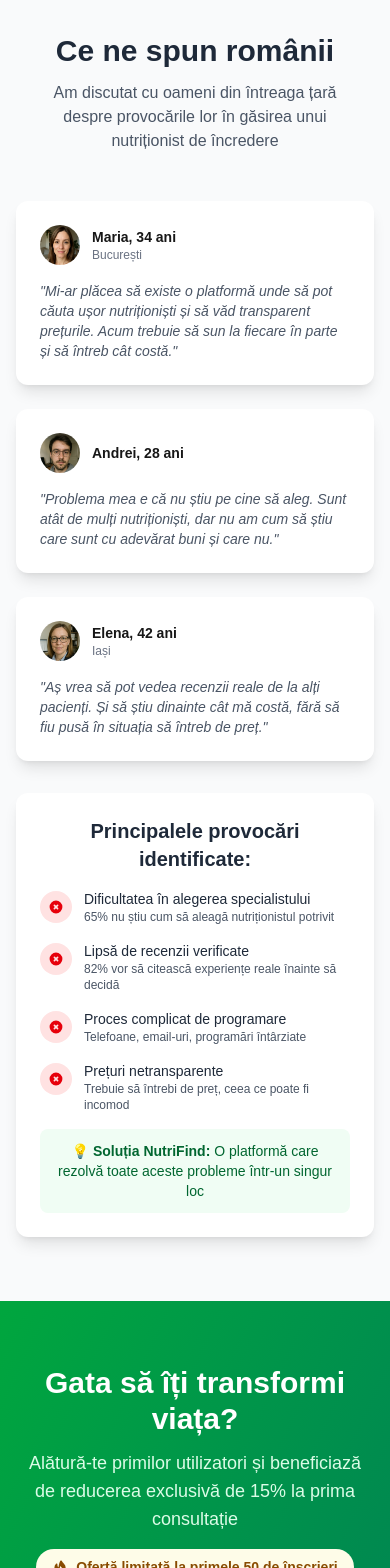
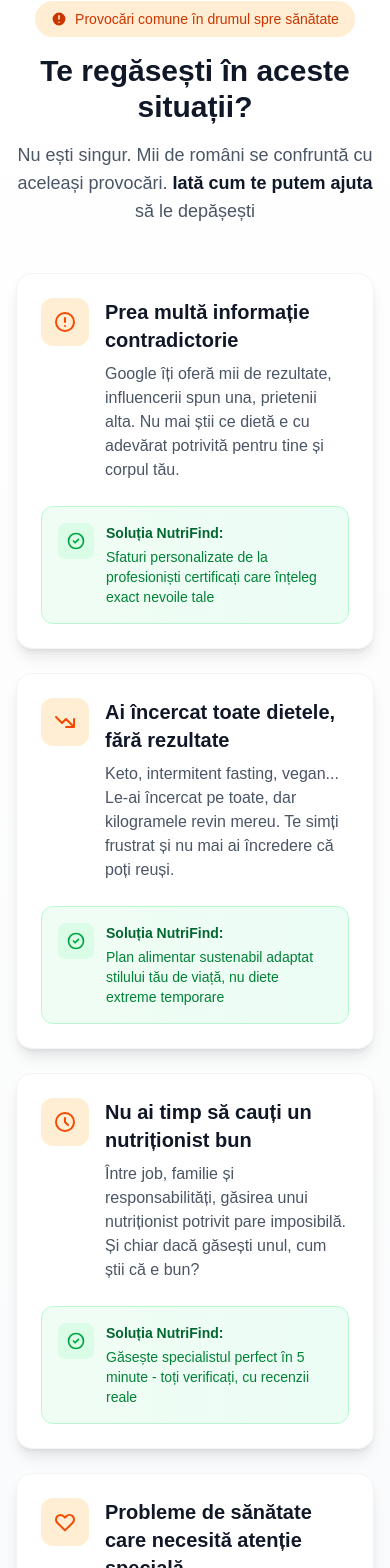
Before and after one commit to stefali1-dev/nutri-find, a Next.js app: page / in a window 390 px wide. Shown: the part 3837-5405 px from the top of the page. Built offline with nearby package versions, Linux system fonts and the light colour scheme; no server answers.

Commit message:
Update landing page

```diff
--- a/src/pages/index.tsx
+++ b/src/pages/index.tsx
@@ -482,130 +482,173 @@ export default function Home() {
           </div>
         </section>
 
-        {/* Interviuri Section - Înlocuiește testimonialele */}
-        <section id="insights" className="py-16 sm:py-20 bg-gray-50">
+        {/* Challenges Section - High Impact Design for Clients */}
+        <section id="challenges" className="py-8 sm:py-16 bg-gradient-to-b from-white to-gray-50">
           <div className="max-w-7xl mx-auto px-4 sm:px-6 lg:px-8">
-            <div className="text-center mb-12 sm:mb-16">
-              <h2 className="text-3xl sm:text-4xl font-bold text-gray-800 mb-3 sm:mb-4">Ce ne spun românii</h2>
-              <p className="text-base sm:text-lg text-gray-600 max-w-2xl mx-auto px-4">
-                Am discutat cu oameni din întreaga țară despre provocările lor în găsirea unui nutriționist de încredere
+            {/* Header with dramatic styling */}
+            <div className="text-center mb-12 sm:mb-20">
+              <div className="inline-flex items-center justify-center bg-orange-100 text-orange-700 px-4 py-2 rounded-full mb-4 text-sm font-medium">
+                <svg className="w-4 h-4 mr-2" fill="currentColor" viewBox="0 0 20 20">
+                  <path fillRule="evenodd" d="M18 10a8 8 0 11-16 0 8 8 0 0116 0zm-7 4a1 1 0 11-2 0 1 1 0 012 0zm-1-9a1 1 0 00-1 1v4a1 1 0 102 0V6a1 1 0 00-1-1z" clipRule="evenodd" />
+                </svg>
+                Provocări comune în drumul spre sănătate
+              </div>
+              <h2 className="text-3xl sm:text-5xl font-bold text-gray-900 mb-4">
+                Te regăsești în aceste situații?
+              </h2>
+              <p className="text-lg sm:text-xl text-gray-600 max-w-3xl mx-auto">
+                Nu ești singur. Mii de români se confruntă cu aceleași provocări.
+                <span className="font-semibold text-gray-900"> Iată cum te putem ajuta</span> să le depășești
               </p>
             </div>
 
-            <div className="grid grid-cols-1 md:grid-cols-3 gap-6 sm:gap-8">
-              <div className="bg-white p-6 sm:p-8 rounded-xl shadow-lg">
-                <div className="flex items-center mb-4">
-                  <Image
-                    src="/images/interviews/1.png"
-                    alt="Maria"
-                    width={48}
-                    height={48}
-                    className="w-10 h-10 sm:w-12 sm:h-12 rounded-full object-cover"
-                  />
-                  <div className="ml-3">
-                    <p className="font-semibold text-sm sm:text-base">Maria, 34 ani</p>
-                    <p className="text-xs sm:text-sm text-gray-500">București</p>
-                  </div>
-                </div>
-                <p className="text-sm sm:text-base text-gray-600 italic">
-                  "Mi-ar plăcea să existe o platformă unde să pot căuta ușor nutriționiști și să văd transparent prețurile. Acum trebuie să sun la fiecare în parte și să întreb cât costă."
-                </p>
-              </div>
-
-              <div className="bg-white p-6 sm:p-8 rounded-xl shadow-lg">
-                <div className="flex items-center mb-4">
-                  <Image
-                    src="/images/interviews/2.png"
-                    alt="Andrei"
-                    width={48}
-                    height={48}
-                    className="w-10 h-10 sm:w-12 sm:h-12 rounded-full object-cover"
-                  />
-                  <div className="ml-3">
-                    <p className="font-semibold text-sm sm:text-base">Andrei, 28 ani</p>
-                    <p className="text-xs sm:text-sm text-gray-500"></p>
-                  </div>
-                </div>
-                <p className="text-sm sm:text-base text-gray-600 italic">
-                  "Problema mea e că nu știu pe cine să aleg. Sunt atât de mulți nutriționiști, dar nu am cum să știu care sunt cu adevărat buni și care nu."
-                </p>
-              </div>
-
-              <div className="bg-white p-6 sm:p-8 rounded-xl shadow-lg">
-                <div className="flex items-center mb-4">
-                  <Image
-                    src="/images/interviews/3.png"
-                    alt="Elena"
-                    width={48}
-                    height={48}
-                    className="w-10 h-10 sm:w-12 sm:h-12 rounded-full object-cover"
-                  />
-                  <div className="ml-3">
-                    <p className="font-semibold text-sm sm:text-base">Elena, 42 ani</p>
-                    <p className="text-xs sm:text-sm text-gray-500">Iași</p>
-                  </div>
-                </div>
-                <p className="text-sm sm:text-base text-gray-600 italic">
-                  "Aș vrea să pot vedea recenzii reale de la alți pacienți. Și să știu dinainte cât mă costă, fără să fiu pusă în situația să întreb de preț."
-                </p>
-              </div>
-            </div>
-
-            <div className="mt-8 sm:mt-12 bg-white p-6 sm:p-8 rounded-xl shadow-lg max-w-4xl mx-auto">
-              <div className="text-center">
-                <h3 className="text-xl sm:text-2xl font-semibold text-gray-800 mb-4 sm:mb-6">
-                  Principalele provocări identificate:
-                </h3>
-                <div className="grid grid-cols-1 sm:grid-cols-2 gap-4 sm:gap-6 text-left">
-                  <div className="flex items-start">
-                    <div className="bg-red-100 p-2 rounded-full mr-3 mt-0.5 flex-shrink-0">
-                      <svg className="w-4 h-4 text-red-600" fill="currentColor" viewBox="0 0 20 20">
-                        <path fillRule="evenodd" d="M10 18a8 8 0 100-16 8 8 0 000 16zM8.707 7.293a1 1 0 00-1.414 1.414L8.586 10l-1.293 1.293a1 1 0 101.414 1.414L10 11.414l1.293 1.293a1 1 0 001.414-1.414L11.414 10l1.293-1.293a1 1 0 00-1.414-1.414L10 8.586 8.707 7.293z" clipRule="evenodd" />
+            {/* Main challenges grid with enhanced visual impact */}
+            <div className="grid grid-cols-1 lg:grid-cols-2 gap-6 sm:gap-8 mb-12">
+              {/* Challenge 1 - Information Overload */}
+              <div className="group relative bg-white rounded-2xl p-6 sm:p-8 shadow-lg hover:shadow-2xl transition-all duration-300 border border-gray-100 hover:border-orange-200 overflow-hidden">
+                <div className="absolute inset-0 bg-gradient-to-br from-orange-50 to-transparent opacity-0 group-hover:opacity-100 transition-opacity duration-300"></div>
+                <div className="relative z-10">
+                  <div className="flex items-start mb-4">
+                    <div className="bg-orange-100 p-3 rounded-xl mr-4 group-hover:bg-orange-200 transition-colors flex-shrink-0">
+                      <svg className="w-6 h-6 text-orange-600" fill="none" viewBox="0 0 24 24" stroke="currentColor">
+                        <path strokeLinecap="round" strokeLinejoin="round" strokeWidth={2} d="M12 8v4m0 4h.01M21 12a9 9 0 11-18 0 9 9 0 0118 0z" />
                       </svg>
                     </div>
-                    <div>
-                      <p className="font-medium text-gray-800 text-sm sm:text-base">Dificultatea în alegerea specialistului</p>
-                      <p className="text-xs sm:text-sm text-gray-600">65% nu știu cum să aleagă nutriționistul potrivit</p>
+                    <div className="flex-1">
+                      <h3 className="text-xl sm:text-2xl font-bold text-gray-900 mb-2">
+                        Prea multă informație contradictorie
+                      </h3>
+                      <p className="text-gray-600">
+                        Google îți oferă mii de rezultate, influencerii spun una, prietenii alta. Nu mai știi ce dietă e cu adevărat potrivită pentru tine și corpul tău.
+                      </p>
                     </div>
                   </div>
-                  <div className="flex items-start">
-                    <div className="bg-red-100 p-2 rounded-full mr-3 mt-0.5 flex-shrink-0">
-                      <svg className="w-4 h-4 text-red-600" fill="currentColor" viewBox="0 0 20 20">
-                        <path fillRule="evenodd" d="M10 18a8 8 0 100-16 8 8 0 000 16zM8.707 7.293a1 1 0 00-1.414 1.414L8.586 10l-1.293 1.293a1 1 0 101.414 1.414L10 11.414l1.293 1.293a1 1 0 001.414-1.414L11.414 10l1.293-1.293a1 1 0 00-1.414-1.414L10 8.586 8.707 7.293z" clipRule="evenodd" />
-                      </svg>
-                    </div>
-                    <div>
-                      <p className="font-medium text-gray-800 text-sm sm:text-base">Lipsă de recenzii verificate</p>
-                      <p className="text-xs sm:text-sm text-gray-600">82% vor să citească experiențe reale înainte să decidă</p>
-                    </div>
-                  </div>
-                  <div className="flex items-start">
-                    <div className="bg-red-100 p-2 rounded-full mr-3 mt-0.5 flex-shrink-0">
-                      <svg className="w-4 h-4 text-red-600" fill="currentColor" viewBox="0 0 20 20">
-                        <path fillRule="evenodd" d="M10 18a8 8 0 100-16 8 8 0 000 16zM8.707 7.293a1 1 0 00-1.414 1.414L8.586 10l-1.293 1.293a1 1 0 101.414 1.414L10 11.414l1.293 1.293a1 1 0 001.414-1.414L11.414 10l1.293-1.293a1 1 0 00-1.414-1.414L10 8.586 8.707 7.293z" clipRule="evenodd" />
-                      </svg>
-                    </div>
-                    <div>
-                      <p className="font-medium text-gray-800 text-sm sm:text-base">Proces complicat de programare</p>
-                      <p className="text-xs sm:text-sm text-gray-600">Telefoane, email-uri, programări întârziate</p>
-                    </div>
-                  </div>
-                  <div className="flex items-start">
-                    <div className="bg-red-100 p-2 rounded-full mr-3 mt-0.5 flex-shrink-0">
-                      <svg className="w-4 h-4 text-red-600" fill="currentColor" viewBox="0 0 20 20">
-                        <path fillRule="evenodd" d="M10 18a8 8 0 100-16 8 8 0 000 16zM8.707 7.293a1 1 0 00-1.414 1.414L8.586 10l-1.293 1.293a1 1 0 101.414 1.414L10 11.414l1.293 1.293a1 1 0 001.414-1.414L11.414 10l1.293-1.293a1 1 0 00-1.414-1.414L10 8.586 8.707 7.293z" clipRule="evenodd" />
-                      </svg>
-                    </div>
-                    <div>
-                      <p className="font-medium text-gray-800 text-sm sm:text-base">Prețuri netransparente</p>
-                      <p className="text-xs sm:text-sm text-gray-600">Trebuie să întrebi de preț, ceea ce poate fi incomod</p>
+
+                  {/* Solution Box */}
+                  <div className="mt-6 bg-gradient-to-r from-green-50 to-emerald-50 rounded-xl p-4 border border-green-200">
+                    <div className="flex items-start">
+                      <div className="bg-green-100 p-2 rounded-lg mr-3 flex-shrink-0">
+                        <svg className="w-5 h-5 text-green-600" fill="none" viewBox="0 0 24 24" stroke="currentColor">
+                          <path strokeLinecap="round" strokeLinejoin="round" strokeWidth={2} d="M9 12l2 2 4-4m6 2a9 9 0 11-18 0 9 9 0 0118 0z" />
+                        </svg>
+                      </div>
+                      <div className="flex-1">
+                        <p className="text-sm font-semibold text-green-800 mb-1">Soluția NutriFind:</p>
+                        <p className="text-sm text-green-700">Sfaturi personalizate de la profesioniști certificați care înțeleg exact nevoile tale</p>
+                      </div>
                     </div>
                   </div>
                 </div>
-                <div className="mt-4 sm:mt-6 p-3 sm:p-4 bg-green-50 rounded-lg">
-                  <p className="text-green-800 font-medium text-sm sm:text-base">
-                    💡 <strong>Soluția NutriFind:</strong> O platformă care rezolvă toate aceste probleme într-un singur loc
-                  </p>
+              </div>
+
+              {/* Challenge 2 - Failed Diets */}
+              <div className="group relative bg-white rounded-2xl p-6 sm:p-8 shadow-lg hover:shadow-2xl transition-all duration-300 border border-gray-100 hover:border-orange-200 overflow-hidden">
+                <div className="absolute inset-0 bg-gradient-to-br from-orange-50 to-transparent opacity-0 group-hover:opacity-100 transition-opacity duration-300"></div>
+                <div className="relative z-10">
+                  <div className="flex items-start mb-4">
+                    <div className="bg-orange-100 p-3 rounded-xl mr-4 group-hover:bg-orange-200 transition-colors flex-shrink-0">
+                      <svg className="w-6 h-6 text-orange-600" fill="none" viewBox="0 0 24 24" stroke="currentColor">
+                        <path strokeLinecap="round" strokeLinejoin="round" strokeWidth={2} d="M13 17h8m0 0V9m0 8l-8-8-4 4-6-6" />
+                      </svg>
+                    </div>
+                    <div className="flex-1">
+                      <h3 className="text-xl sm:text-2xl font-bold text-gray-900 mb-2">
+                        Ai încercat toate dietele, fără rezultate
+                      </h3>
+                      <p className="text-gray-600">
+                        Keto, intermitent fasting, vegan... Le-ai încercat pe toate, dar kilogramele revin mereu. Te simți frustrat și nu mai ai încredere că poți reuși.
+                      </p>
+                    </div>
+                  </div>
+
+                  {/* Solution Box */}
+                  <div className="mt-6 bg-gradient-to-r from-green-50 to-emerald-50 rounded-xl p-4 border border-green-200">
+                    <div className="flex items-start">
+                      <div className="bg-green-100 p-2 rounded-lg mr-3 flex-shrink-0">
+                        <svg className="w-5 h-5 text-green-600" fill="none" viewBox="0 0 24 24" stroke="currentColor">
+                          <path strokeLinecap="round" strokeLinejoin="round" strokeWidth={2} d="M9 12l2 2 4-4m6 2a9 9 0 11-18 0 9 9 0 0118 0z" />
+                        </svg>
+                      </div>
+                      <div className="flex-1">
+                        <p className="text-sm font-semibold text-green-800 mb-1">Soluția NutriFind:</p>
+                        <p className="text-sm text-green-700">Plan alimentar sustenabil adaptat stilului tău de viață, nu diete extreme temporare</p>
+                      </div>
+                    </div>
+                  </div>
+                </div>
+              </div>
+
+              {/* Challenge 3 - No Time */}
+              <div className="group relative bg-white rounded-2xl p-6 sm:p-8 shadow-lg hover:shadow-2xl transition-all duration-300 border border-gray-100 hover:border-orange-200 overflow-hidden">
+                <div className="absolute inset-0 bg-gradient-to-br from-orange-50 to-transparent opacity-0 group-hover:opacity-100 transition-opacity duration-300"></div>
+                <div className="relative z-10">
+                  <div className="flex items-start mb-4">
+                    <div className="bg-orange-100 p-3 rounded-xl mr-4 group-hover:bg-orange-200 transition-colors flex-shrink-0">
+                      <svg className="w-6 h-6 text-orange-600" fill="none" viewBox="0 0 24 24" stroke="currentColor">
+                        <path strokeLinecap="round" strokeLinejoin="round" strokeWidth={2} d="M12 8v4l3 3m6-3a9 9 0 11-18 0 9 9 0 0118 0z" />
+                      </svg>
+                    </div>
+                    <div className="flex-1">
+                      <h3 className="text-xl sm:text-2xl font-bold text-gray-900 mb-2">
+                        Nu ai timp să cauți un nutriționist bun
+                      </h3>
+                      <p className="text-gray-600">
+                        Între job, familie și responsabilități, găsirea unui nutriționist potrivit pare imposibilă. Și chiar dacă găsești unul, cum știi că e bun?
+                      </p>
+                    </div>
+                  </div>
+
+                  {/* Solution Box */}
+                  <div className="mt-6 bg-gradient-to-r from-green-50 to-emerald-50 rounded-xl p-4 border border-green-200">
+                    <div className="flex items-start">
+                      <div className="bg-green-100 p-2 rounded-lg mr-3 flex-shrink-0">
+                        <svg className="w-5 h-5 text-green-600" fill="none" viewBox="0 0 24 24" stroke="currentColor">
+                          <path strokeLinecap="round" strokeLinejoin="round" strokeWidth={2} d="M9 12l2 2 4-4m6 2a9 9 0 11-18 0 9 9 0 0118 0z" />
+                        </svg>
+                      </div>
+                      <div className="flex-1">
+                        <p className="text-sm font-semibold text-green-800 mb-1">Soluția NutriFind:</p>
+                        <p className="text-sm text-green-700">Găsește specialistul perfect în 5 minute - toți verificați, cu recenzii reale</p>
+                      </div>
+                    </div>
+                  </div>
+                </div>
+              </div>
+
+              {/* Challenge 4 - Health Issues */}
+              <div className="group relative bg-white rounded-2xl p-6 sm:p-8 shadow-lg hover:shadow-2xl transition-all duration-300 border border-gray-100 hover:border-orange-200 overflow-hidden">
+                <div className="absolute inset-0 bg-gradient-to-br from-orange-50 to-transparent opacity-0 group-hover:opacity-100 transition-opacity duration-300"></div>
+                <div className="relative z-10">
+                  <div className="flex items-start mb-4">
+                    <div className="bg-orange-100 p-3 rounded-xl mr-4 group-hover:bg-orange-200 transition-colors flex-shrink-0">
+                      <svg className="w-6 h-6 text-orange-600" fill="none" viewBox="0 0 24 24" stroke="currentColor">
+                        <path strokeLinecap="round" strokeLinejoin="round" strokeWidth={2} d="M4.318 6.318a4.5 4.5 0 000 6.364L12 20.364l7.682-7.682a4.5 4.5 0 00-6.364-6.364L12 7.636l-1.318-1.318a4.5 4.5 0 00-6.364 0z" />
+                      </svg>
+                    </div>
+                    <div className="flex-1">
+                      <h3 className="text-xl sm:text-2xl font-bold text-gray-900 mb-2">
+                        Probleme de sănătate care necesită atenție specială
+                      </h3>
+                      <p className="text-gray-600">
+                        Diabet, colesterol crescut, intoleranțe alimentare... Ai nevoie de cineva care înțelege situația ta specifică, nu doar rețete generice de pe internet.
+                      </p>
+                    </div>
+                  </div>
+
+                  {/* Solution Box */}
+                  <div className="mt-6 bg-gradient-to-r from-green-50 to-emerald-50 rounded-xl p-4 border border-green-200">
+                    <div className="flex items-start">
+                      <div className="bg-green-100 p-2 rounded-lg mr-3 flex-shrink-0">
+                        <svg className="w-5 h-5 text-green-600" fill="none" viewBox="0 0 24 24" stroke="currentColor">
+                          <path strokeLinecap="round" strokeLinejoin="round" strokeWidth={2} d="M9 12l2 2 4-4m6 2a9 9 0 11-18 0 9 9 0 0118 0z" />
+                        </svg>
+                      </div>
+                      <div className="flex-1">
+                        <p className="text-sm font-semibold text-green-800 mb-1">Soluția NutriFind:</p>
+                        <p className="text-sm text-green-700">Nutriționiști specializați exact pe condiția ta medicală, cu experiență dovedită</p>
+                      </div>
+                    </div>
+                  </div>
                 </div>
               </div>
             </div>
@@ -613,7 +656,7 @@ export default function Home() {
         </section>
 
         {/* Secțiunea finală de reducere */}
-        <section id="final-waitlist" className="py-16 sm:py-20 bg-gradient-to-br from-green-600 to-emerald-700">
+        <section id="final-waitlist" className="pb-16 pt-8 sm:py-20 bg-gradient-to-br from-green-600 to-emerald-700">
           <div className="max-w-6xl mx-auto px-4">
             <div className="text-center mb-8 sm:mb-12">
               <h2 className="text-3xl sm:text-4xl font-bold text-white mb-3 sm:mb-4 px-2">
```
